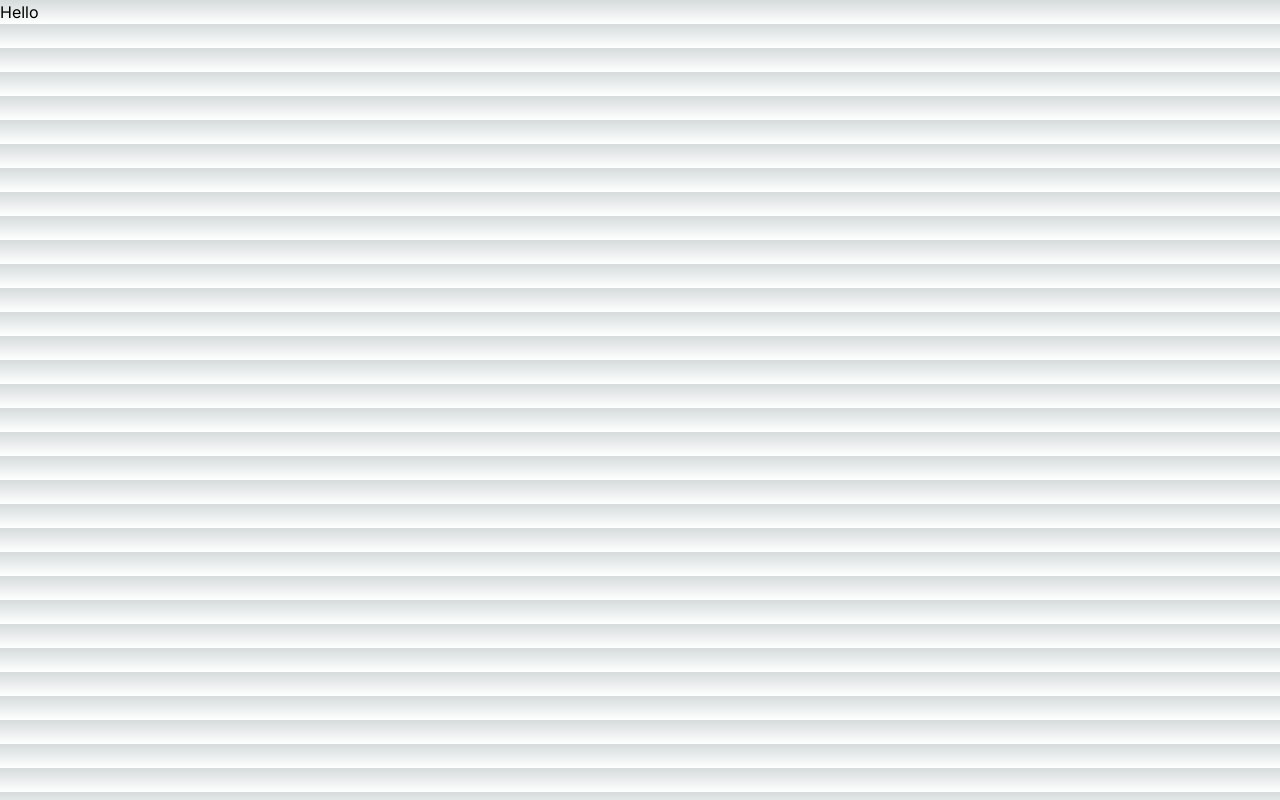
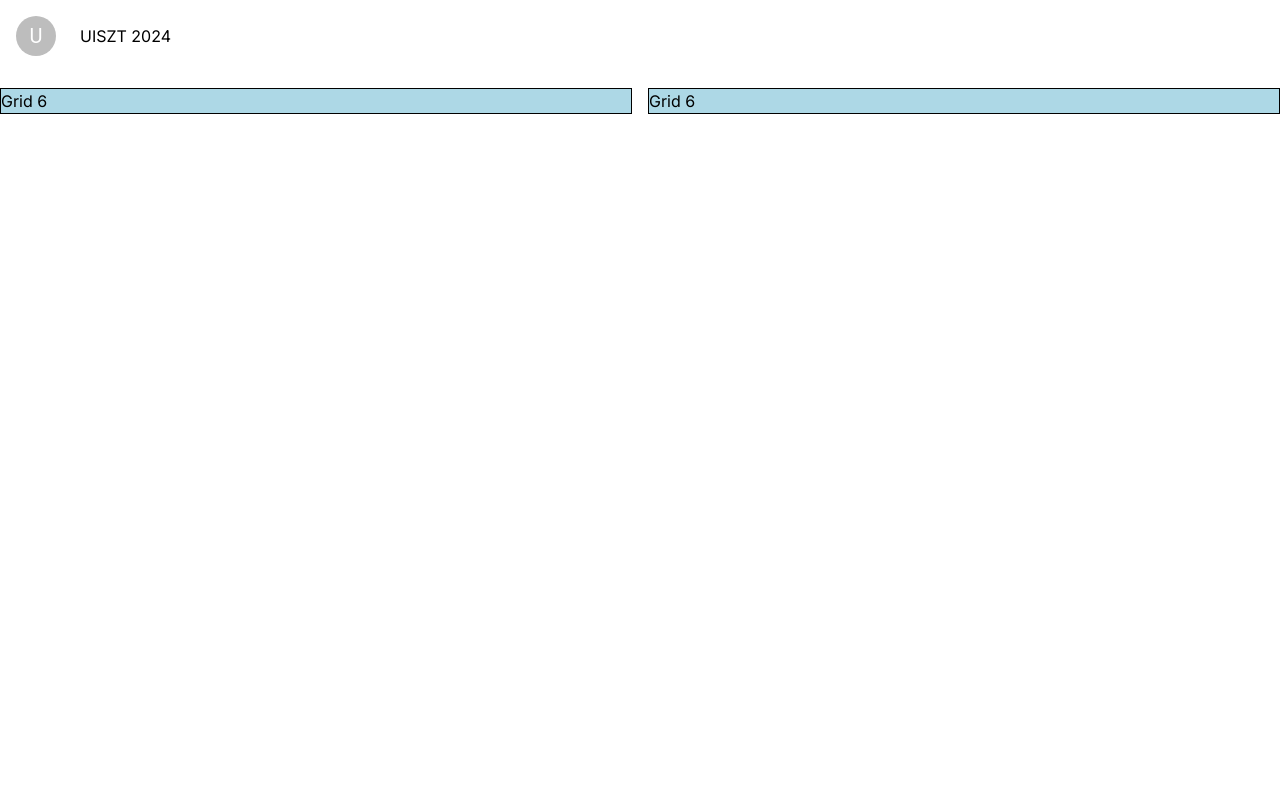
Before and after one commit to kenglwo/UIST2024, a Next.js app in the folder frontend/app/: page /interface in a window 1280 px wide. Built offline with nearby package versions, Linux system fonts and the light colour scheme.

Commit message:
:sparkles: create layout and header

```diff
--- a/frontend/app/app/globals.css
+++ b/frontend/app/app/globals.css
@@ -17,13 +17,13 @@
 }
 
 body {
-  color: rgb(var(--foreground-rgb));
-  background: linear-gradient(
-      to bottom,
-      transparent,
-      rgb(var(--background-end-rgb))
-    )
-    rgb(var(--background-start-rgb));
+  /* color: rgb(var(--foreground-rgb)); */
+  /* background: linear-gradient( */
+  /*     to bottom, */
+  /*     transparent, */
+  /*     rgb(var(--background-end-rgb)) */
+  /*   ) */
+  /*   rgb(var(--background-start-rgb)); */
 }
 
 @layer utilities {
--- /dev/null
+++ b/frontend/app/app/interface/components/Header.tsx
@@ -0,0 +1,24 @@
+import * as React from "react";
+import Box from "@mui/material/Box";
+
+import Avatar from "@mui/material/Avatar";
+import styles from "../styles.module.css";
+
+export default function Header() {
+  return (
+    <Box
+      sx={{ m: 2, display: "flex", flexDirection: "row", alignItems: "center" }}
+    >
+      <Avatar
+        alt="Logo"
+        // src="/next.svg"
+        // variant="square"
+        className={styles.logo}
+        sx={{ float: "left", mr: 3 }}
+      >
+        U
+      </Avatar>
+      <h4>UISZT 2024</h4>
+    </Box>
+  );
+}
--- a/frontend/app/app/interface/layout.tsx
+++ b/frontend/app/app/interface/layout.tsx
@@ -5,8 +5,8 @@ import "../globals.css";
 const inter = Inter({ subsets: ["latin"] });
 
 export const metadata: Metadata = {
-  title: "Test Page",
-  description: "Generated by create next app",
+  title: "UIST2024",
+  description: "Q&A system with LLM",
 };
 
 export default function RootLayout({
--- a/frontend/app/app/interface/page.tsx
+++ b/frontend/app/app/interface/page.tsx
@@ -1,3 +1,24 @@
-export default function Test() {
-  return (<h1>Hello</h1>)
+import * as React from "react";
+import Box from "@mui/material/Box";
+import Grid from "@mui/material/Grid";
+import Header from "./components/Header";
+
+import styles from "./styles.module.css";
+
+export default function BasicGrid() {
+  return (
+    <Box sx={{ flexGrow: 1 }}>
+      <Grid container spacing={2}>
+        <Grid item xs={12}>
+          <Header />
+        </Grid>
+        <Grid item xs={6}>
+          <div className={styles.border_solid}>Grid 6</div>
+        </Grid>
+        <Grid item xs={6}>
+          <div className={styles.border_solid}>Grid 6</div>
+        </Grid>
+      </Grid>
+    </Box>
+  );
 }
--- /dev/null
+++ b/frontend/app/app/interface/styles.module.css
@@ -0,0 +1,13 @@
+.border_solid {
+  border: 1px solid black;
+  background-color: lightblue;
+}
+
+.logo {
+  /* width: 500px; */
+  /* height: 50px; */
+}
+
+.text_center {
+    text-align: center;
+}
```
